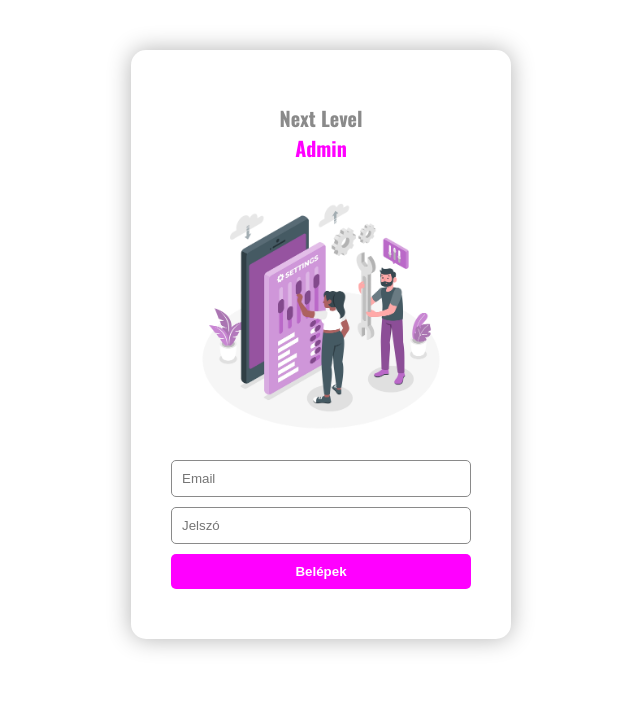
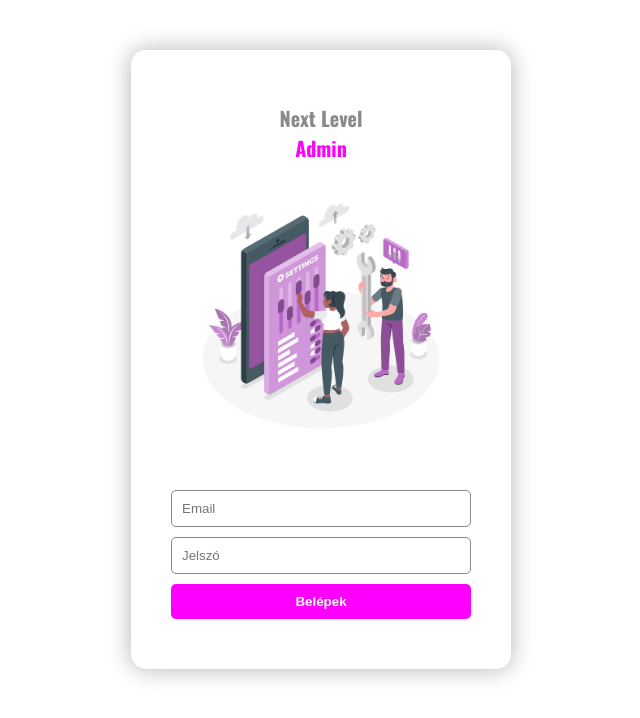
Before and after one commit to GyebnarPeter/next-level, a React (Create React App) app in the folder client/: page /admin in a window 1280 px wide. Shown: the top 718 px of the page, without its empty margins (319-959 px from the left). Built offline with nearby package versions, Linux system fonts and the light colour scheme; the HTML template or start-up script is replaced by a standard one.

Commit message:
save login in cookie

```diff
--- a/client/src/pages/admin/adminHome/adminHome.jsx
+++ b/client/src/pages/admin/adminHome/adminHome.jsx
@@ -1,9 +1,11 @@
-import React from 'react'
+import React from "react";
 
 function adminHome() {
-  return (
-    <div>adminHome</div>
-  )
+    return (
+        <div>
+            <button>button</button>
+        </div>
+    );
 }
 
-export default adminHome
+export default adminHome;
--- a/client/src/pages/admin/adminIndex/AdminIndex.jsx
+++ b/client/src/pages/admin/adminIndex/AdminIndex.jsx
@@ -1,13 +1,22 @@
-import React from "react";
-import { useState } from "react";
+import React, { useEffect, useState } from "react";
 import LogIn from "../logIn/LogIn";
 import AdminHome from "../adminHome/adminHome";
+import getCookie from "../cookie/getCookie"
 
 function AdminIndex() {
     const [isLogin, setIsLogin] = useState(false);
 
+    useEffect( () => {
+        setIsLogin(getCookie("login"));
+    }, []);
+
     return (
-        <div className="adminIndex">{isLogin ? <AdminHome /> : <LogIn />}</div>
+        <div className="adminIndex">
+            {
+                isLogin ? <AdminHome />
+                        : <LogIn setIsLogin={setIsLogin} />
+            }
+        </div>
     );
 }
 
--- /dev/null
+++ b/client/src/pages/admin/cookie/getCookie.js
@@ -0,0 +1,10 @@
+const getCookie = (cookieName) => {
+    let cookie = {};
+    document.cookie.split(";").forEach(function(el) {
+        let [key, value] = el.split("=");
+        cookie[key.trim()] = value;
+    });
+    return cookie[cookieName];
+}
+
+export default getCookie
--- a/client/src/pages/admin/logIn/LogIn.jsx
+++ b/client/src/pages/admin/logIn/LogIn.jsx
@@ -1,8 +1,30 @@
 import React from "react";
 import "./logIn.css";
 import adminIll from "../../../images/admin-ill.webp";
+import { useState } from "react";
 
-function LogIn() {
+function LogIn({ setIsLogin }) {
+    const [email, setEmail] = useState("");
+    const [password, setPassword] = useState("");
+    const [errorMessage, seterrorMessage] = useState(false);
+
+    const login = (e) => {
+        e.preventDefault();
+
+        if(email === "admin@admin" && password === "admin") {
+            setIsLogin(true);
+
+            const now = new Date();
+            const time = now.getTime();
+            const expireTime = time + 86400 * 1000;
+            now.setTime(expireTime);
+            document.cookie = `login=true;expires=${now.toUTCString()}`;
+
+        } else {
+            seterrorMessage(true);
+        }
+    }
+
     return (
         <div className="loginPage">
             <div className="container">
@@ -14,9 +36,24 @@ function LogIn() {
                         </h1>
                         <img src={adminIll} alt="admin illusztracio" />
                     </div>
-                    <form className="adminForm">
-                        <input type="email" placeholder="Email" />
-                        <input type="text" placeholder="Jelszó" />
+                    <div className="errorMessage">
+                        {
+                            errorMessage && (
+                                <p>Hibás email cím vagy jelszó!</p>
+                            )
+                        }
+                    </div>
+                    <form className="adminForm" onSubmit={login}>
+                        <input
+                            type="email"
+                            placeholder="Email"
+                            onChange={(e) => setEmail(e.target.value)}
+                        />
+                        <input
+                            type="text"
+                            placeholder="Jelszó"
+                            onChange={(e) => setPassword(e.target.value)}
+                        />
                         <input type="submit" value="Belépek" />
                     </form>
                 </div>
--- a/client/src/pages/admin/logIn/logIn.css
+++ b/client/src/pages/admin/logIn/logIn.css
@@ -49,6 +49,15 @@
     cursor: pointer;
 }
 
+.errorMessage {
+    height: 30px;
+    border: 1px solid transparent;
+    line-height: 0;
+    font-size: 12px;
+    color: red;
+    display: block;
+}
+
 @media screen and (min-width: 768px) {
     .login {
         width: 380px;
```
